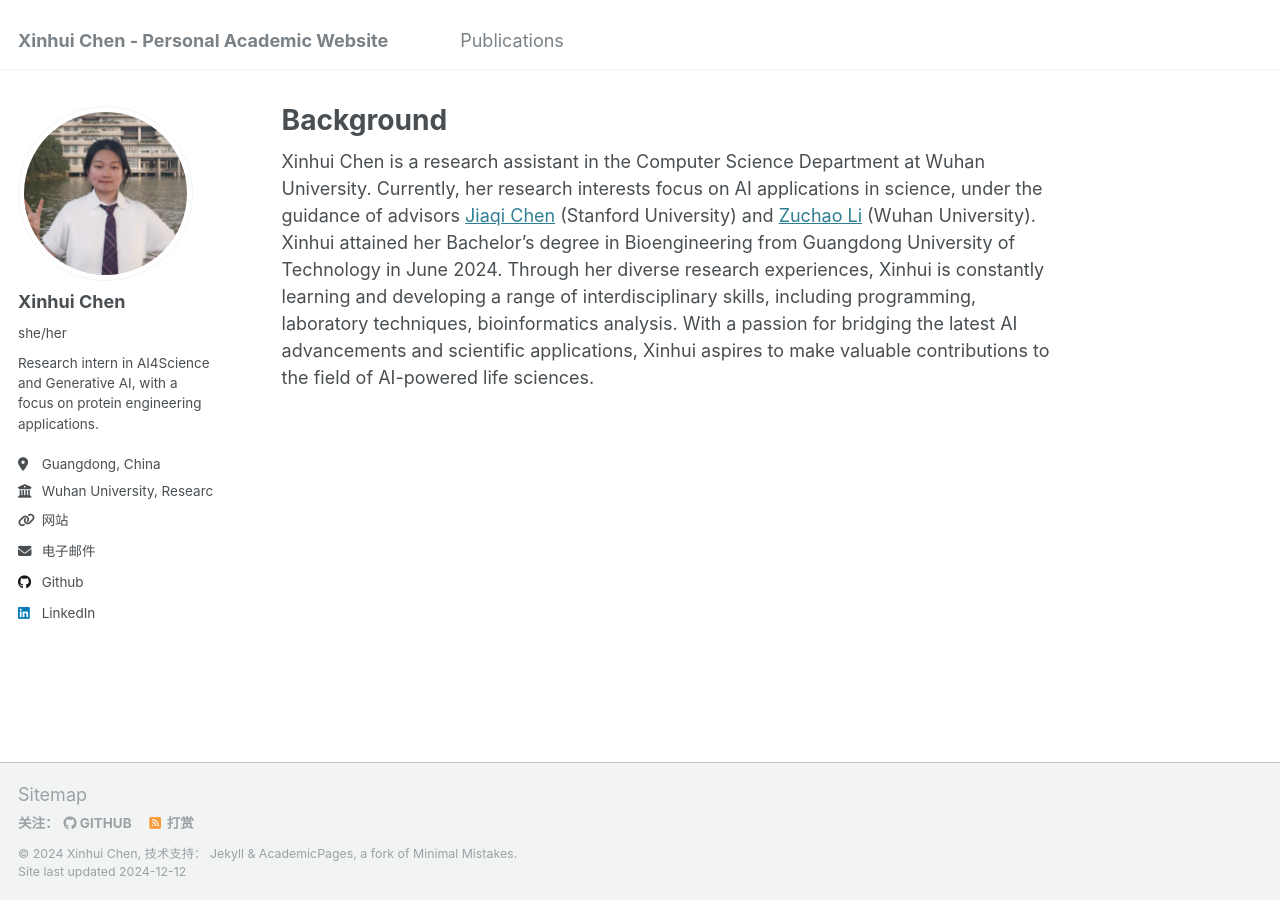
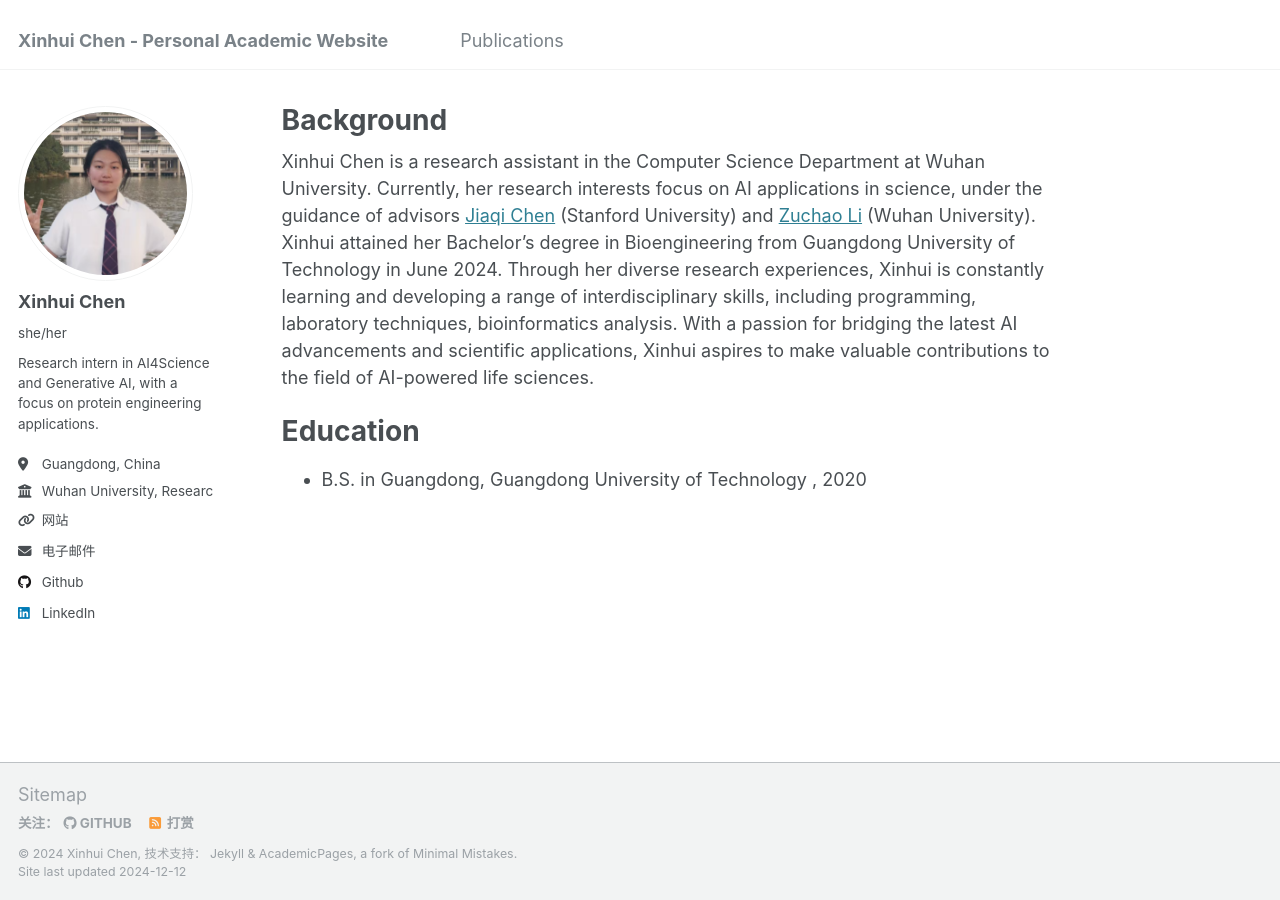
Before and after one commit to XinhuiChen-02/XinhuiChen-02.github.io, a Jekyll site: the page built from _pages/about.md, in a window 1280 px wide. Built offline with Jekyll 4.4.1, drawn with Linux system fonts in a browser that asks for light colours.

Commit message:
Update about.md

```diff
--- a/_pages/about.md
+++ b/_pages/about.md
@@ -8,3 +8,8 @@ redirect_from:
 ---
 
 Xinhui Chen is a research assistant in the Computer Science Department at Wuhan University. Currently, her research interests focus on AI applications in science, under the guidance of advisors [Jiaqi Chen](https://scholar.google.cz/citations?hl=zh-CN&user=Au_y5poAAAAJ) (Stanford University) and [Zuchao Li](https://scholar.google.cz/citations?hl=zh-CN&user=PyzBf5oAAAAJ) (Wuhan University). Xinhui attained her Bachelor's degree in Bioengineering from Guangdong University of Technology in June 2024. Through her diverse research experiences, Xinhui is constantly learning and developing a range of interdisciplinary skills, including programming, laboratory techniques, bioinformatics analysis. With a passion for bridging the latest AI advancements and scientific applications, Xinhui aspires to make valuable contributions to the field of AI-powered life sciences.
+
+Education
+======
+* B.S. in Guangdong, Guangdong University of Technology
+, 2020
```
